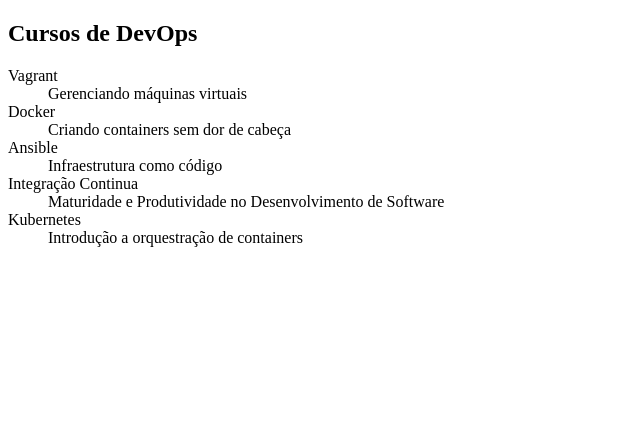
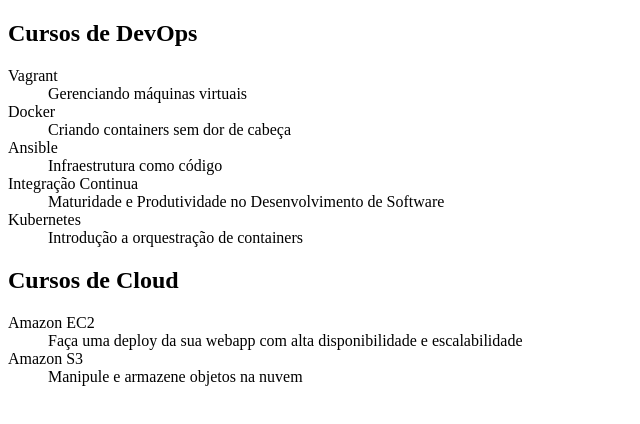
Before and after one commit to AndreZylla/alura-git, a plain HTML site: page index.html in a window 1280 px wide. Shown: the whole page, without its empty margins (0-640 px from the left). Drawn offline with Linux system fonts and the light colour scheme.

Commit message:
Cursos de EC2 e S3 adicionados

```diff
--- a/index.html
+++ b/index.html
@@ -22,5 +22,14 @@
         <dt>Kubernetes</dt>
         <dd>Introdução a orquestração de containers</dd>
     </dl>
+
+    <h2>Cursos de Cloud</h2>
+    <dl>
+        <dt>Amazon EC2</dt>
+        <dd>Faça uma deploy da sua webapp com alta disponibilidade e escalabilidade</dd>
+
+        <dt>Amazon S3</dt>
+        <dd>Manipule e armazene objetos na nuvem</dd>
+    </dl>
 </body>
 </html>
```
